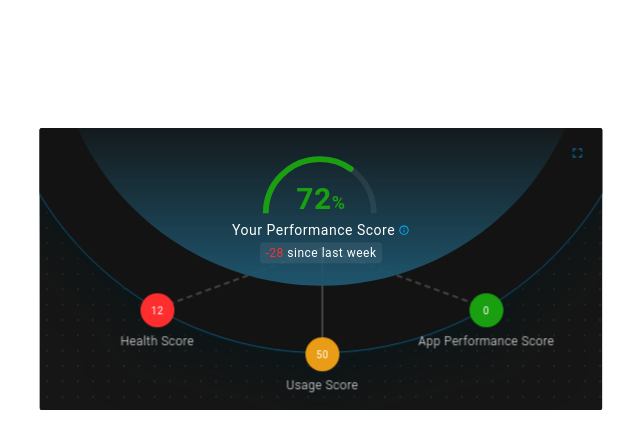
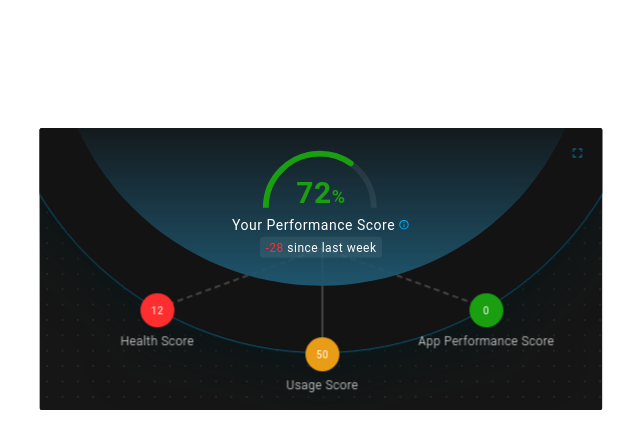
Before and after one commit to hiTushar/performance-widget, a React (Vite) app: page / in a window 1280 px wide. Shown: the top 448 px of the page, without its empty margins (319-959 px from the left). Built offline with nearby package versions, Linux system fonts and the light colour scheme.

Commit message:
save progress;

```diff
--- a/src/components/scoreRing/ScoreRing.css
+++ b/src/components/scoreRing/ScoreRing.css
@@ -50,6 +50,7 @@
     position: absolute;
     top: 100%;
     left: 50%;
+    transform: translate(-50%, -125%);
     display: flex;
     flex-direction: column;
     align-items: center;
--- a/src/components/scoreRing/ScoreRing.tsx
+++ b/src/components/scoreRing/ScoreRing.tsx
@@ -93,8 +93,8 @@ const ScoreRing: React.FC<ScoreRingInterface> = ({ hierarchy, score, lastWeekSco
             <div
                 className='score-ring__info'
                 style={{
-                    transform: expand === null ? 'translate(-50%, -120%)' : '',
-                    animation: expand ? 'move-up-score-info 2s cubic-bezier(0.97, 0, 0.82, 0.36) 0s 1 forwards' : expand === false ? 'move-down-score-info 1s linear 0s 1 forwards' : ''
+                    // transform: expand === null ? 'translate(-50%, -120%)' : '',
+                    // animation: expand ? 'move-up-score-info 2s cubic-bezier(0.97, 0, 0.82, 0.36) 0s 1 forwards' : expand === false ? 'move-down-score-info 1s linear 0s 1 forwards' : ''
                 }}
             >
                 <div className='score-ring__meter'>
```
